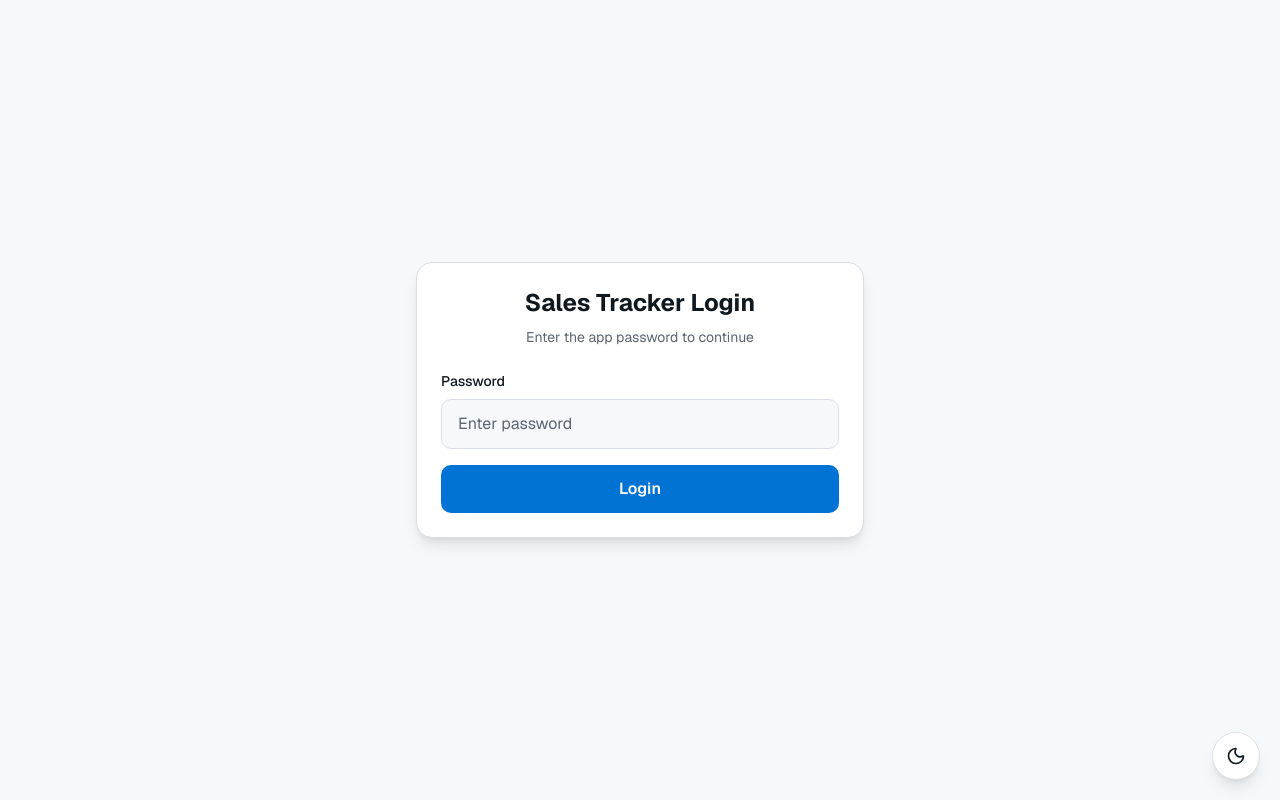
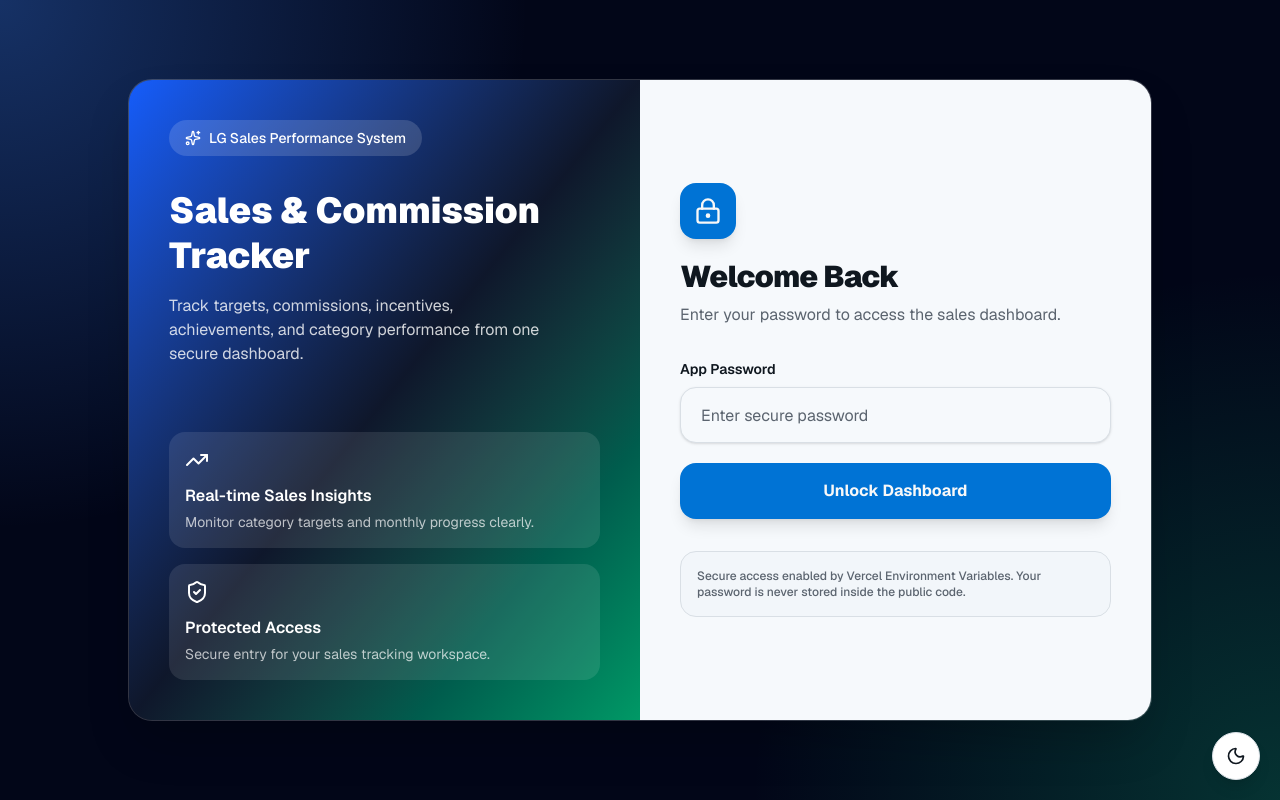
Before and after one commit to mostafaabdelbaset903-droid/sales-tracker, a Next.js app: page /login in a window 1280 px wide. Built offline with nearby package versions, Linux system fonts and the light colour scheme.

Commit message:
Revamp login page layout and design

```diff
--- a/app/login/page.tsx
+++ b/app/login/page.tsx
@@ -1,3 +1,4 @@
+import { LockKeyhole, ShieldCheck, Sparkles, TrendingUp } from "lucide-react";
 import { loginAction } from "@/app/actions/auth";
 
 type LoginPageProps = {
@@ -11,36 +12,84 @@ export default async function LoginPage({ searchParams }: LoginPageProps) {
   const error = params?.error;
 
   return (
-    <main className="min-h-screen flex items-center justify-center bg-background px-4">
-      <div className="w-full max-w-md rounded-2xl border border-border bg-card p-6 shadow-lg">
-        <div className="mb-6 text-center">
-          <h1 className="text-2xl font-bold text-foreground">
-            Sales Tracker Login
+    <main className="min-h-screen overflow-hidden bg-slate-950 text-white">
+      <div className="absolute inset-0 bg-[radial-gradient(circle_at_top_left,_rgba(59,130,246,0.35),_transparent_35%),radial-gradient(circle_at_bottom_right,_rgba(16,185,129,0.25),_transparent_35%)]" />
+
+      <div className="relative flex min-h-screen items-center justify-center px-4 py-10">
+        <div className="grid w-full max-w-5xl overflow-hidden rounded-3xl border border-white/10 bg-white/10 shadow-2xl backdrop-blur-xl md:grid-cols-2">
+          <section className="hidden bg-gradient-to-br from-blue-600 via-slate-900 to-emerald-600 p-10 md:block">
+            <div className="flex h-full flex-col justify-between">
+              <div>
+                <div className="mb-8 inline-flex items-center gap-2 rounded-full bg-white/15 px-4 py-2 text-sm font-medium">
+                  <Sparkles className="h-4 w-4" />
+                  LG Sales Performance System
+                </div>
+
+                <h1 className="text-4xl font-black leading-tight">
+                  Sales & Commission Tracker
                 </h1>
-          <p className="mt-2 text-sm text-muted-foreground">
-            Enter the app password to continue
+
+                <p className="mt-4 max-w-sm text-white/80">
+                  Track targets, commissions, incentives, achievements, and
+                  category performance from one secure dashboard.
+                </p>
+              </div>
+
+              <div className="grid gap-4">
+                <div className="rounded-2xl bg-white/10 p-4">
+                  <TrendingUp className="mb-3 h-6 w-6" />
+                  <p className="font-semibold">Real-time Sales Insights</p>
+                  <p className="mt-1 text-sm text-white/70">
+                    Monitor category targets and monthly progress clearly.
+                  </p>
+                </div>
+
+                <div className="rounded-2xl bg-white/10 p-4">
+                  <ShieldCheck className="mb-3 h-6 w-6" />
+                  <p className="font-semibold">Protected Access</p>
+                  <p className="mt-1 text-sm text-white/70">
+                    Secure entry for your sales tracking workspace.
+                  </p>
+                </div>
+              </div>
+            </div>
+          </section>
+
+          <section className="bg-background p-6 text-foreground sm:p-10">
+            <div className="mx-auto flex min-h-[560px] max-w-md flex-col justify-center">
+              <div className="mb-8">
+                <div className="mb-5 flex h-14 w-14 items-center justify-center rounded-2xl bg-primary text-primary-foreground shadow-lg">
+                  <LockKeyhole className="h-7 w-7" />
+                </div>
+
+                <h2 className="text-3xl font-black tracking-tight">
+                  Welcome Back
+                </h2>
+
+                <p className="mt-2 text-muted-foreground">
+                  Enter your password to access the sales dashboard.
                 </p>
               </div>
 
               {error === "wrong-password" && (
-          <div className="mb-4 rounded-lg border border-red-200 bg-red-50 p-3 text-sm text-red-700 dark:border-red-900 dark:bg-red-950 dark:text-red-300">
+                <div className="mb-5 rounded-xl border border-red-200 bg-red-50 p-4 text-sm font-medium text-red-700 dark:border-red-900 dark:bg-red-950 dark:text-red-300">
                   Wrong password. Please try again.
                 </div>
               )}
 
               {error === "missing-password" && (
-          <div className="mb-4 rounded-lg border border-yellow-200 bg-yellow-50 p-3 text-sm text-yellow-700 dark:border-yellow-900 dark:bg-yellow-950 dark:text-yellow-300">
+                <div className="mb-5 rounded-xl border border-yellow-200 bg-yellow-50 p-4 text-sm font-medium text-yellow-700 dark:border-yellow-900 dark:bg-yellow-950 dark:text-yellow-300">
                   APP_PASSWORD is missing in Vercel Environment Variables.
                 </div>
               )}
 
-        <form action={loginAction} className="space-y-4">
+              <form action={loginAction} className="space-y-5">
                 <div>
                   <label
                     htmlFor="password"
-              className="mb-2 block text-sm font-medium text-foreground"
+                    className="mb-2 block text-sm font-semibold"
                   >
-              Password
+                    App Password
                   </label>
 
                   <input
@@ -48,18 +97,28 @@ export default async function LoginPage({ searchParams }: LoginPageProps) {
                     name="password"
                     type="password"
                     required
-              placeholder="Enter password"
-              className="w-full rounded-lg border border-input bg-background px-4 py-3 text-foreground outline-none focus:ring-2 focus:ring-ring"
+                    placeholder="Enter secure password"
+                    className="h-14 w-full rounded-2xl border border-input bg-background px-5 text-base text-foreground shadow-sm outline-none transition focus:border-primary focus:ring-4 focus:ring-primary/20"
                   />
                 </div>
 
                 <button
                   type="submit"
-            className="w-full rounded-lg bg-primary px-4 py-3 font-semibold text-primary-foreground hover:opacity-90"
+                  className="h-14 w-full rounded-2xl bg-primary text-base font-bold text-primary-foreground shadow-lg transition hover:scale-[1.01] hover:opacity-90 active:scale-[0.99]"
                 >
-            Login
+                  Unlock Dashboard
                 </button>
               </form>
+
+              <div className="mt-8 rounded-2xl border border-border bg-muted/40 p-4">
+                <p className="text-xs font-medium text-muted-foreground">
+                  Secure access enabled by Vercel Environment Variables. Your
+                  password is never stored inside the public code.
+                </p>
+              </div>
+            </div>
+          </section>
+        </div>
       </div>
     </main>
   );
```
Lines whose indentation alone changed are shown as unchanged.
